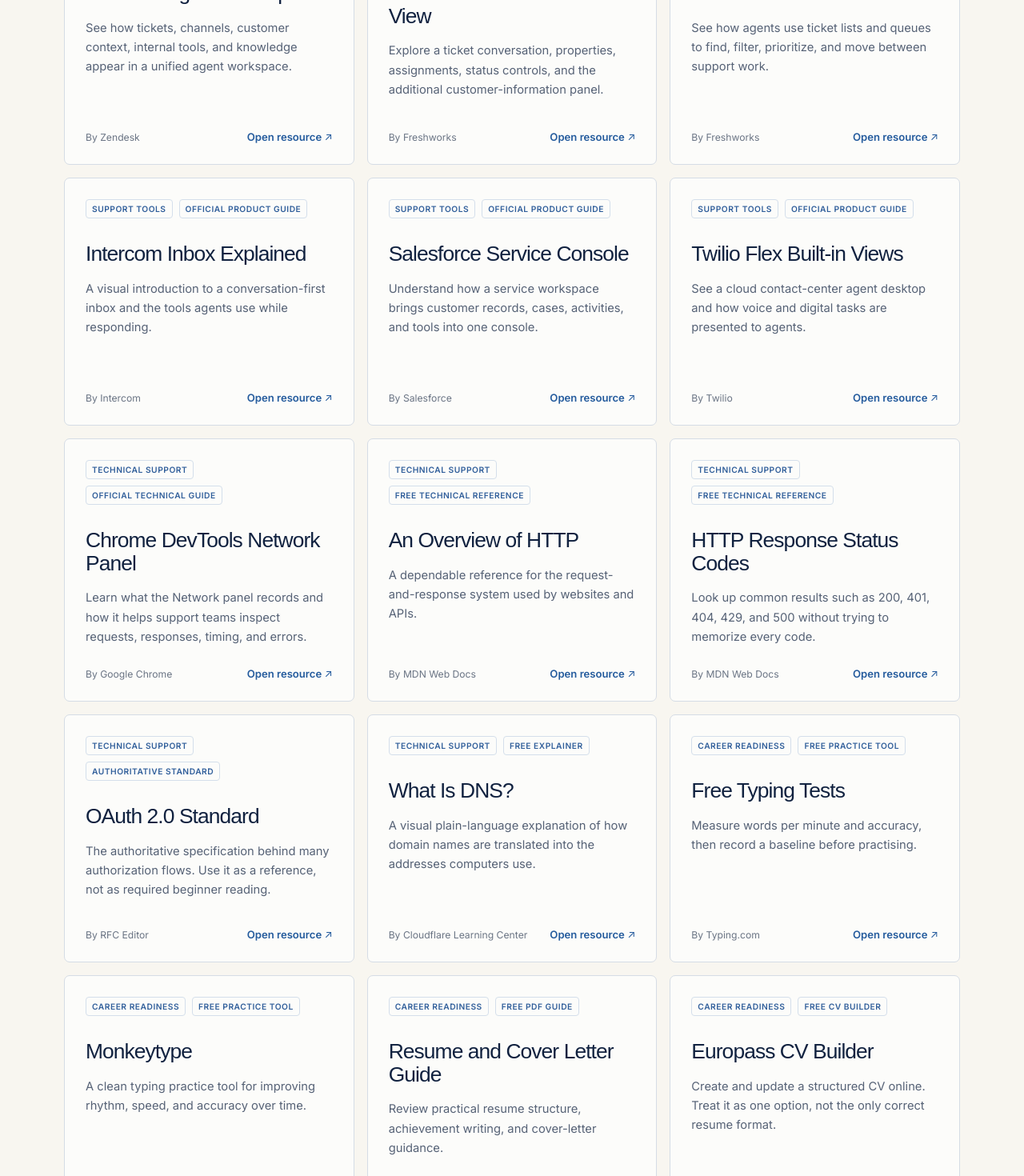
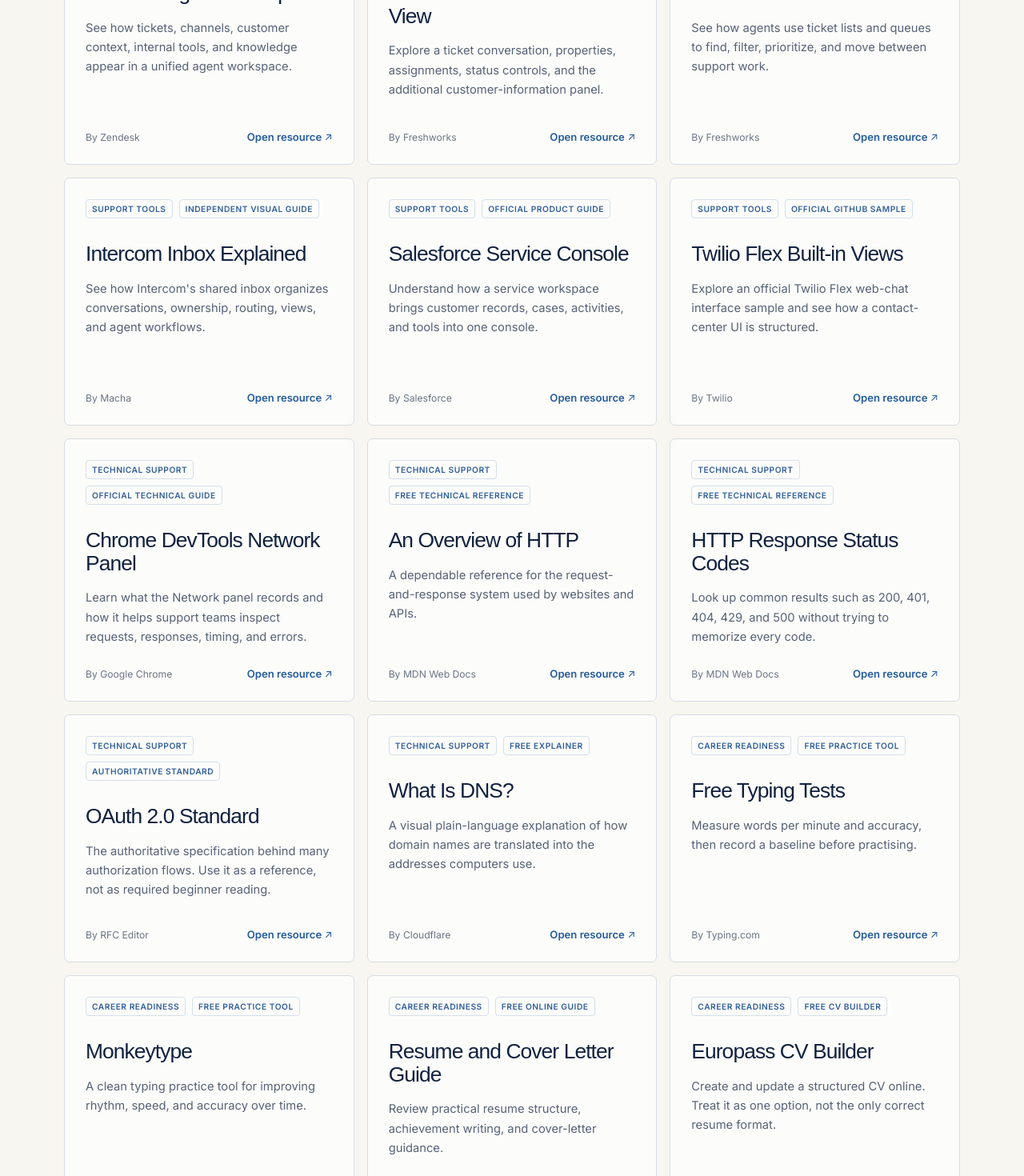
Before and after one commit to TalhaRajput10/bridge, a React (Vite) app: page /resources in a window 1280 px wide. Shown: the part 1084-2554 px from the top of the page at 80% size. Built offline with nearby package versions, Linux system fonts and the light colour scheme.

Commit message:
Fix broken resource links

```diff
--- a/src/data/resources.js
+++ b/src/data/resources.js
@@ -39,12 +39,12 @@
   {
     id: "intercom-inbox",
     title: "Intercom Inbox Explained",
-    provider: "Intercom",
+    provider: "Macha",
     category: "Support tools",
-    type: "Official product guide",
+    type: "Independent visual guide",
     description:
-      "A visual introduction to a conversation-first inbox and the tools agents use while responding.",
-    url: "https://www.intercom.com/help/en/articles/6258745-the-inbox-explained",
+      "See how Intercom's shared inbox organizes conversations, ownership, routing, views, and agent workflows.",
+    url: "https://www.getmacha.com/blog/intercom-shared-inbox-explained",
     cardIds: ["support-terminology-and-workflows"],
   },
   {
@@ -63,10 +63,10 @@
     title: "Twilio Flex Built-in Views",
     provider: "Twilio",
     category: "Support tools",
-    type: "Official product guide",
+    type: "Official GitHub sample",
     description:
-      "See a cloud contact-center agent desktop and how voice and digital tasks are presented to agents.",
-    url: "https://www.twilio.com/docs/flex/onboarding-guide/explore-the-built-in-flex-ui-views",
+      "Explore an official Twilio Flex web-chat interface sample and see how a contact-center UI is structured.",
+    url: "https://github.com/twilio/flex-webchat-ui-sample",
     cardIds: ["support-channels-explained", "how-support-operations-works"],
   },
   {
@@ -116,12 +116,12 @@
   {
     id: "cloudflare-dns",
     title: "What Is DNS?",
-    provider: "Cloudflare Learning Center",
+    provider: "Cloudflare",
     category: "Technical support",
     type: "Free explainer",
     description:
       "A visual plain-language explanation of how domain names are translated into the addresses computers use.",
-    url: "https://www.cloudflare.com/learning/dns/what-is-dns/",
+    url: "https://developers.cloudflare.com/learning-paths/cybersafe/concepts/what-is-dns/",
     cardIds: ["networking-and-dns-basics"],
   },
   {
@@ -151,10 +151,10 @@
     title: "Resume and Cover Letter Guide",
     provider: "Harvard Extension School",
     category: "Career readiness",
-    type: "Free PDF guide",
+    type: "Free online guide",
     description:
       "Review practical resume structure, achievement writing, and cover-letter guidance.",
-    url: "https://cdn-careerservices.fas.harvard.edu/wp-content/uploads/sites/161/2024/08/2024-HES_resume-and-letter.pdf",
+    url: "https://careerservices.fas.harvard.edu/resources/hes-create-impactful-resumes-and-cover-letters/",
     cardIds: ["writing-a-support-resume", "writing-targeted-applications"],
   },
   {
@@ -165,7 +165,7 @@
     type: "Free CV builder",
     description:
       "Create and update a structured CV online. Treat it as one option, not the only correct resume format.",
-    url: "https://europass.europa.eu/en/create-europass-cv",
+    url: "https://europa.eu/europass/eportfolio/screen/cv-editor/compact-cv-editor?lang=en",
     cardIds: ["writing-a-support-resume"],
   },
   {
```
